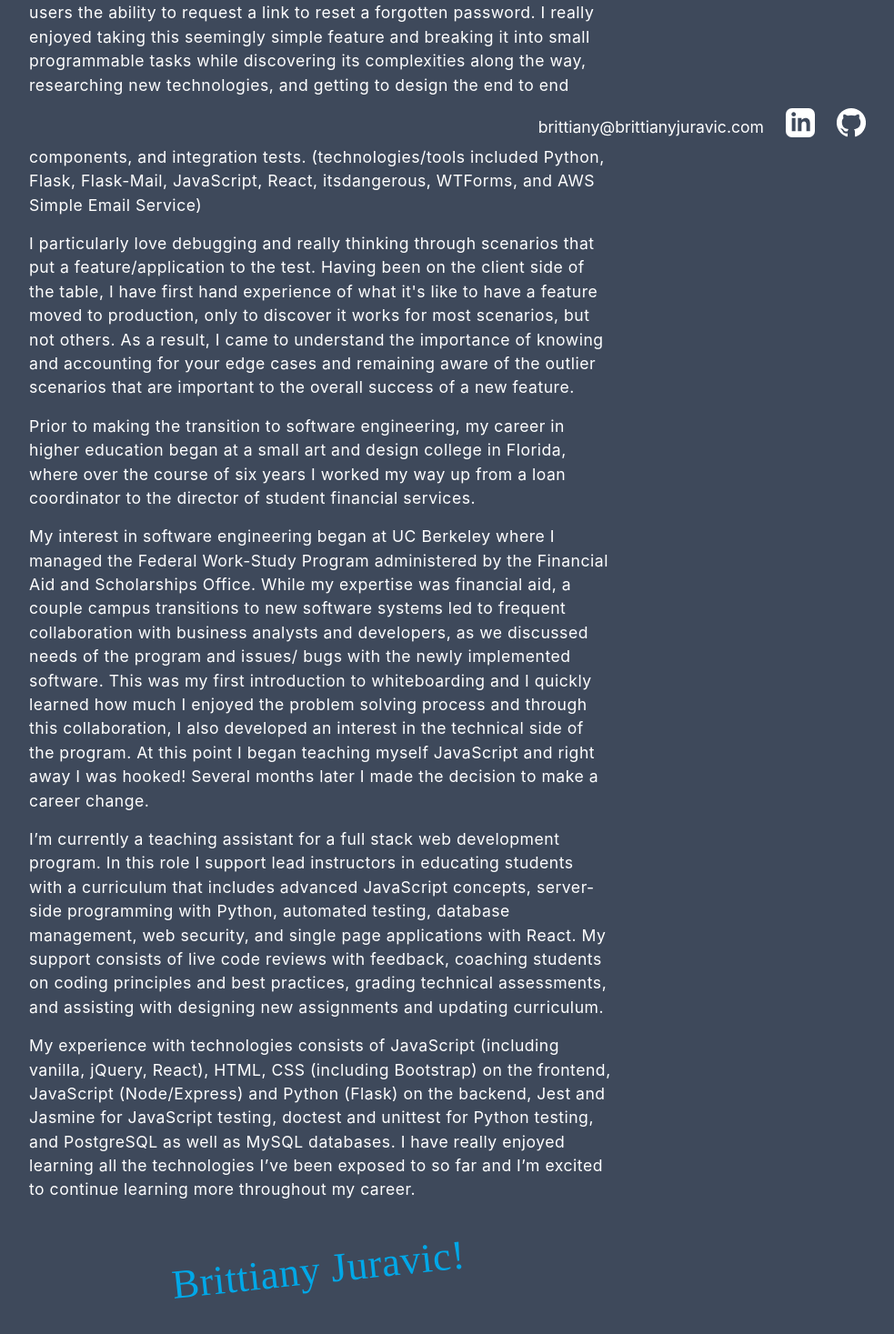
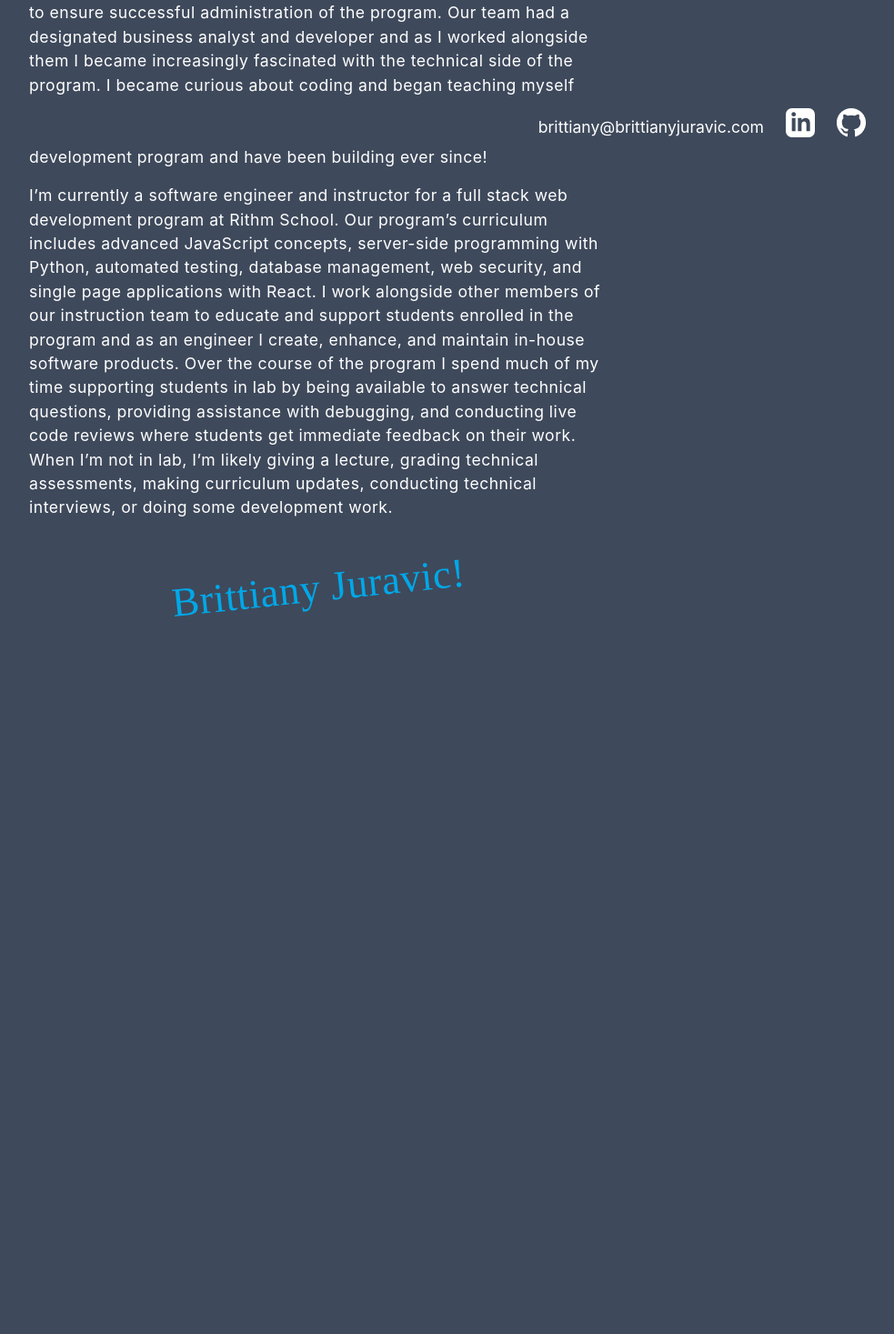
Before and after one commit to b-juravic/personal-website, a React (Create React App) app: page /about in a window 1280 px wide. Shown: the part 639-2106 px from the top of the page at 91% size, without its empty margins (288-1271 px from the left). After the commit the page ends 1409 px from the top, so only its background shows below. Built offline with nearby package versions, Linux system fonts and the light colour scheme; a web font is replaced by a local one.

Commit message:
Updated "about" content and resume

```diff
--- a/src/About.js
+++ b/src/About.js
@@ -6,10 +6,6 @@ import {
   aboutP1,
   aboutP2,
   aboutP3,
-  aboutP4,
-  aboutP5,
-  aboutP6,
-  aboutP7
 } from "./about-content";
 
 
@@ -42,22 +38,6 @@ function About() {
           className="About-content text-left">
           {aboutP3}
         </p>
-        <p
-          className="About-content text-left">
-          {aboutP4}
-        </p>
-        <p
-          className="About-content text-left">
-          {aboutP5}
-        </p>
-        <p
-          className="About-content text-left">
-          {aboutP6}
-        </p>
-        <p
-          className="About-content text-left">
-          {aboutP7}
-        </p>
         <h1 className="About-signature">Brittiany Juravic!</h1>
       </div>
     </div>
--- a/src/Navigation.js
+++ b/src/Navigation.js
@@ -31,7 +31,11 @@ function Navigation() {
           </NavLink>
         </li>
         <li>
-          <a className="nav-item" href={resume}>
+          <a
+            className="nav-item"
+            href={resume}
+            target="_blank"
+            rel="noreferrer noopener">
             RESUME
           </a>
         </li>
--- a/src/about-content.js
+++ b/src/about-content.js
@@ -1,15 +1,7 @@
 /** Each paragraph for the About component*/
 
-export const aboutP1 = "I’m a software engineer and former higher education professional. I decided to make a career change after spending several months getting up at 4:30am each day to teach myself JavaScript before going to work. In March 2020 I enrolled at Rithm School, a full stack web development program in San Francisco, and have since interned as a software engineer at CleverCounsel and worked as a teaching assistant at Rithm School."
+export const aboutP1 = "I’m a higher education professional turned software engineer and tech educator. I decided to make a career change after a coding curiosity led to months of getting up at 4:30am each day to teach myself JavaScript before going to work. I have since completed a full stack web development program and currently work as a software engineer and instructor at Rithm School.";
 
-export const aboutP2 = "CleverCounsel is a legal services software company where I had the opportunity to design, build, and test new features, as well as implement solutions for reported bugs. My favorite accomplishment of the internship was designing and building the password reset feature, giving users the ability to request a link to reset a forgotten password. I really enjoyed taking this seemingly simple feature and breaking it into small programmable tasks while discovering its complexities along the way, researching new technologies, and getting to design the end to end functionality. This build consisted of multiple backend endpoints, email integration and cryptographic hashes, form validation, frontend React components, and integration tests. (technologies/tools included Python, Flask, Flask-Mail, JavaScript, React, itsdangerous, WTForms, and AWS Simple Email Service)"
+export const aboutP2 = "Prior to my career pivot, I spent almost 10 years as a higher education professional. My interest in programming began at UC Berkeley where I managed the Federal Work-Study Program administered by the Financial Aid and Scholarships Office. In this position I served as the subject matter expert for the program and was part of a wonderful team working to ensure successful administration of the program. Our team had a designated business analyst and developer and as I worked alongside them I became increasingly fascinated with the technical side of the program. I became curious about coding and began teaching myself JavaScript in my spare time and eventually decided I wanted to learn how to design and build web applications. I joined a full stack web development program and have been building ever since!";
 
-export const aboutP3 = "I particularly love debugging and really thinking through scenarios that put a feature/application to the test. Having been on the client side of the table, I have first hand experience of what it's like to have a feature moved to production, only to discover it works for most scenarios, but not others. As a result, I came to understand the importance of knowing and accounting for your edge cases and remaining aware of the outlier scenarios that are important to the overall success of a new feature."
-
-export const aboutP4 = "Prior to making the transition to software engineering, my career in higher education began at a small art and design college in Florida, where over the course of six years I worked my way up from a loan coordinator to the director of student financial services."
-
-export const aboutP5 = "My interest in software engineering began at UC Berkeley where I managed the Federal Work-Study Program administered by the Financial Aid and Scholarships Office. While my expertise was financial aid, a couple campus transitions to new software systems led to frequent collaboration with business analysts and developers, as we discussed needs of the program and issues/ bugs with the newly implemented software. This was my first introduction to whiteboarding and I quickly learned how much I enjoyed the problem solving process and through this collaboration, I also developed an interest in the technical side of the program. At this point I began teaching myself JavaScript and right away I was hooked! Several months later I made the decision to make a career change."
-
-export const aboutP6 = "I’m currently a teaching assistant for a full stack web development program. In this role I support lead instructors in educating students with a curriculum that includes advanced JavaScript concepts, server-side programming with Python, automated testing, database management, web security, and single page applications with React. My support consists of live code reviews with feedback, coaching students on coding principles and best practices, grading technical assessments, and assisting with designing new assignments and updating curriculum."
-
-export const aboutP7 = "My experience with technologies consists of JavaScript (including vanilla, jQuery, React), HTML, CSS (including Bootstrap) on the frontend, JavaScript (Node/Express) and Python (Flask) on the backend, Jest and Jasmine for JavaScript testing, doctest and unittest for Python testing, and PostgreSQL as well as MySQL databases. I have really enjoyed learning all the technologies I’ve been exposed to so far and I’m excited to continue learning more throughout my career."
+export const aboutP3 = "I’m currently a software engineer and instructor for a full stack web development program at Rithm School. Our program’s curriculum includes advanced JavaScript concepts, server-side programming with Python, automated testing, database management, web security, and single page applications with React. I work alongside other members of our instruction team to educate and support students enrolled in the program and as an engineer I create, enhance, and maintain in-house software products. Over the course of the program I spend much of my time supporting students in lab by being available to answer technical questions, providing assistance with debugging, and conducting live code reviews where students get immediate feedback on their work. When I’m not in lab, I’m likely giving a lecture, grading technical assessments, making curriculum updates, conducting technical interviews, or doing some development work.";
```
Also changed, not shown: 1 other file (tests, documents, lock files or other folders).
